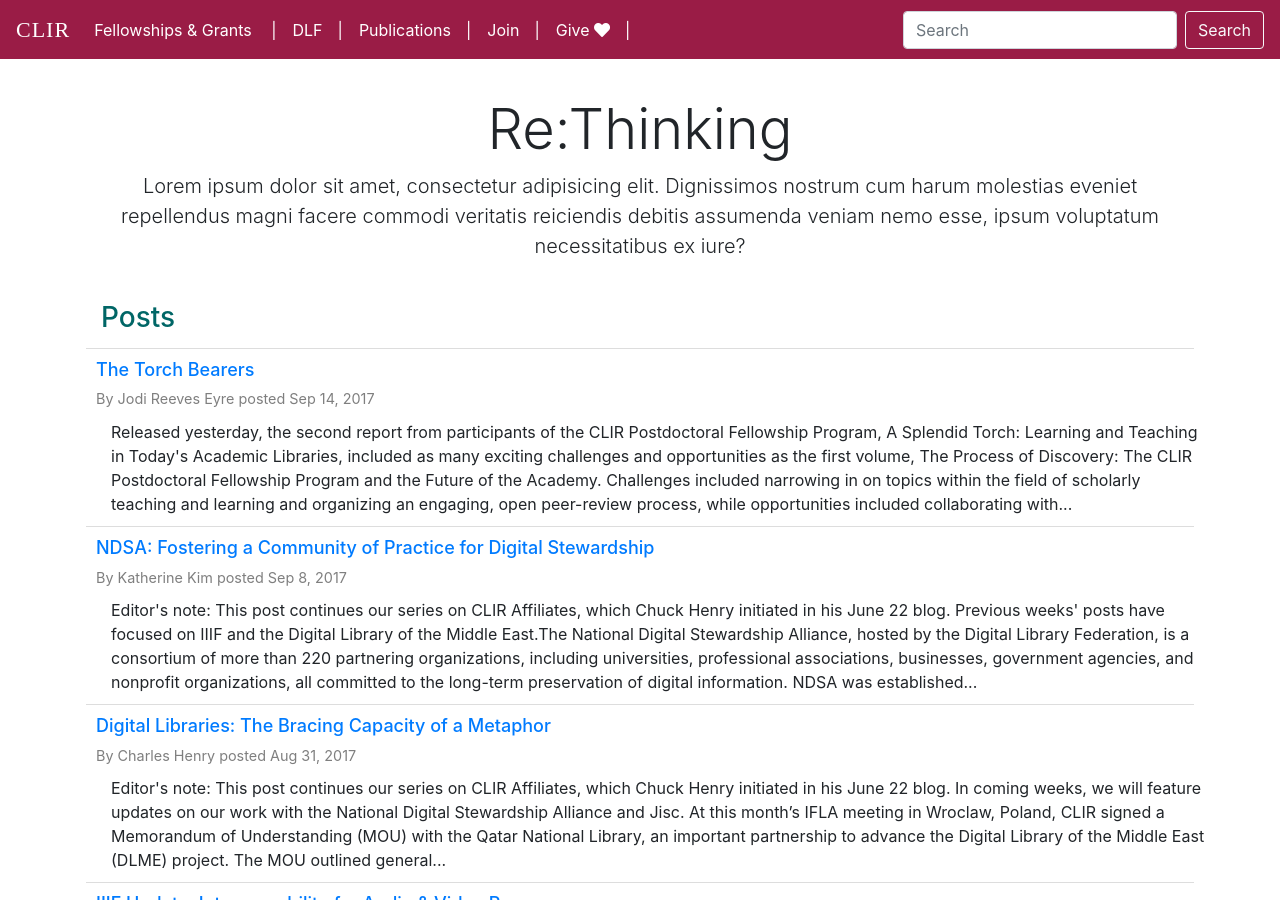
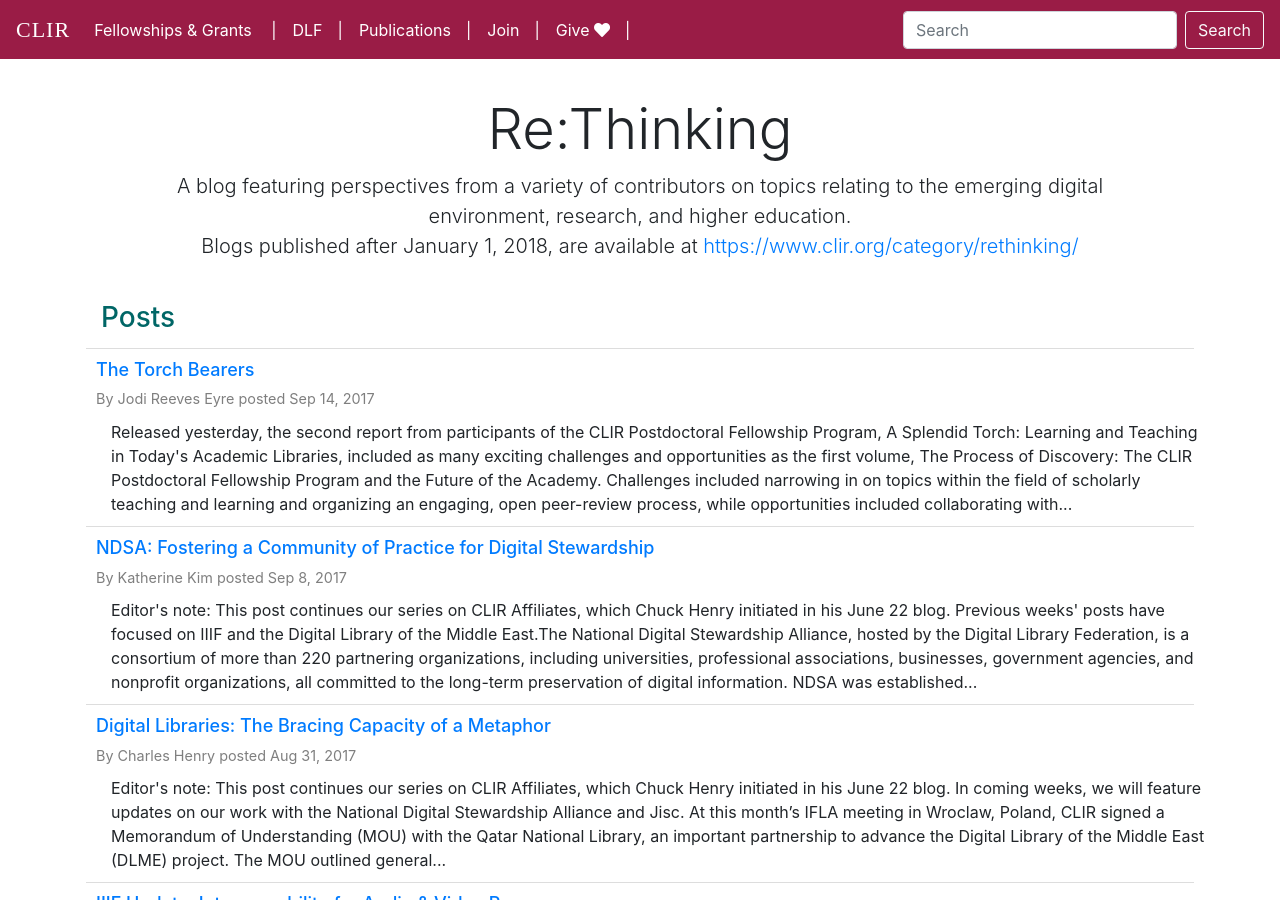
Before and after one commit to clirdlf/rethinking.clir.org, a Jekyll site: the page built from index.html, in a window 1280 px wide and 900 px high. Built offline with Jekyll 4.4.1, drawn with Linux system fonts in a browser that asks for light colours; the list of posts is cut into pages by our own code; a style sheet for code colours, icons or effects is not loaded.

Commit message:
Add link to current site

```diff
--- a/index.html
+++ b/index.html
@@ -11,7 +11,9 @@
 {%- endif -%}
 
 <p class="lead">
-  Lorem ipsum dolor sit amet, consectetur adipisicing elit. Dignissimos nostrum cum harum molestias eveniet repellendus magni facere commodi veritatis reiciendis debitis assumenda veniam nemo esse, ipsum voluptatum necessitatibus ex
-  iure?
+  A blog featuring perspectives from a variety of contributors on topics relating to the emerging digital environment, research, and higher education.
 
+  <br>
+
+  Blogs published after January 1, 2018, are available at <a href="https://www.clir.org/category/rethinking/">https://www.clir.org/category/rethinking/</a>
 </p>
```
Also changed, not shown: 1 other file.
